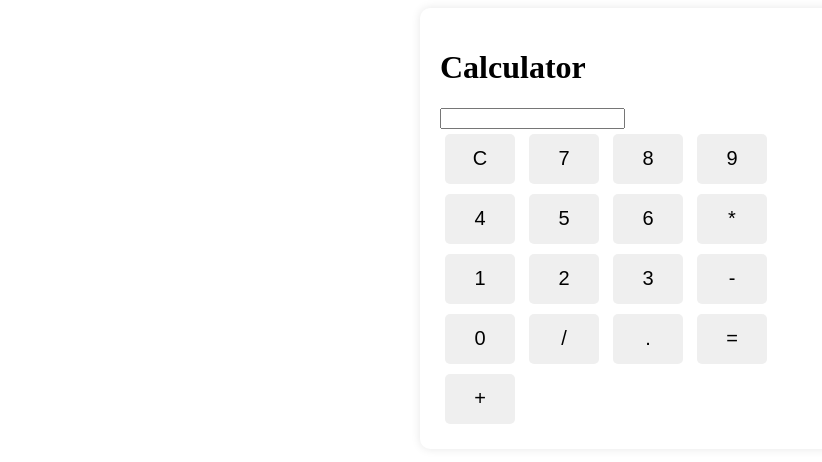
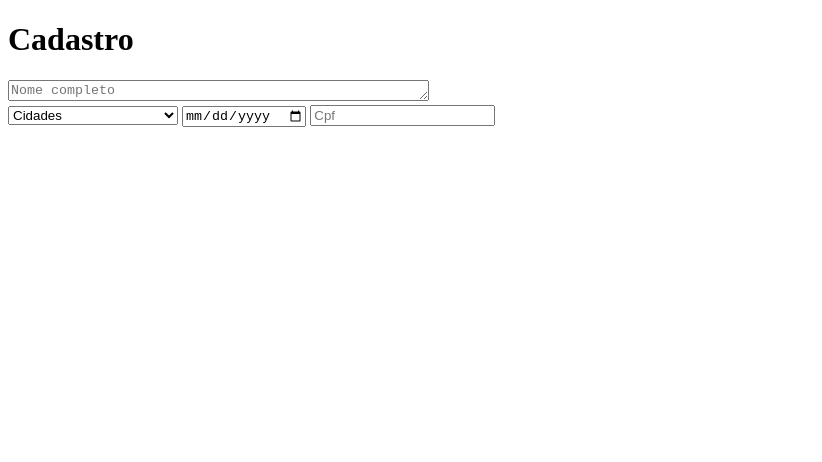
Before and after one commit to welingtonF/Sw, a plain HTML site: page index.html in a window 1280 px wide. Shown: the whole page, without its empty margins (0-822 px from the left). Drawn offline with nearby package versions, Linux system fonts and the light colour scheme.

Commit message:
Add files via upload

```diff
--- a/index.html
+++ b/index.html
@@ -2,75 +2,32 @@
 <html lang="en">
 <head>
     <meta charset="UTF-8">
+    <meta http-equiv="X-UA-Compatible" content="IE=edge">
     <meta name="viewport" content="width=device-width, initial-scale=1.0">
-    <title>Calculator</title>
-    <style>
-        /* Estilo para centralizar a calculadora */
-        .calculator {
-            width: 400px;
-            margin: 0 auto;
-            background-color: white;
-            padding: 20px;
-            border-radius: 10px;
-            box-shadow: 0 0 10px rgba(0, 0, 0, 0.1);
-        }
-
-        /* Estilo para organizar os botões em colunas */
-        .calculator button {
-            width: 70px;
-            height: 50px;
-            margin: 5px;
-            font-size: 20px;
-            border-radius: 5px;
-            border: none;
-            cursor: pointer;
-        }
-    </style>
+    <script src="js/jquery-3.6.0.min.js"></script>
+    <script src="happy.js"></script>
+    <title></title>
 </head>
 <body>
-    <div class="calculator">
-        <h1>Calculator</h1>
-        <input type="text" id="display" readonly>
-        <br>
-        <button onclick="clearDisplay()">C</button>
-        <button onclick="appendToDisplay('7')">7</button>
-        <button onclick="appendToDisplay('8')">8</button>
-        <button onclick="appendToDisplay('9')">9</button>
+    <h1>Cadastro</h1>
 
-        <br>
-        <button onclick="appendToDisplay('4')">4</button>
-        <button onclick="appendToDisplay('5')">5</button>
-        <button onclick="appendToDisplay('6')">6</button>
-        <button onclick="appendToDisplay('*')">*</button>
-        <br>
-        <button onclick="appendToDisplay('1')">1</button>
-        <button onclick="appendToDisplay('2')">2</button>
-        <button onclick="appendToDisplay('3')">3</button>
-        <button onclick="appendToDisplay('-')">-</button>
-        <br>
-        <button onclick="appendToDisplay('0')">0</button>
-        <button onclick="appendToDisplay('/')">/</button>
-        <button onclick="appendToDisplay('.')">.</button>
-        <button onclick="calculate()">=</button>
-        <button onclick="appendToDisplay('+')">+</button>
-    </div>
 
-    <script>
-        function appendToDisplay(value) {
-            document.getElementById('display').value += value;
-        }
 
-        function clearDisplay() {
-            document.getElementById('display').value = '';
-        }
+    <textarea name="Nome" id="" cols="50" rows="1" placeholder="Nome completo"></textarea>
+    <br>
+    <select name="Cidade" id="" placeholder="Cidades">
 
-        function calculate() {
-            try {
-                document.getElementById('display').value = eval(document.getElementById('display').value);
-            } catch (e) {
-                document.getElementById('display').value = 'Error';
-            }
-        }
-    </script>
+        <option value="">Cidades</option>
+        <option value="">Ribeirão Pires</option>
+        <option value="">Mauá</option>
+        <option value="">Rio Grande da Serra</option>
+        <option value="">Santo André</option>
+        <option value="">São Bernardo do Campo</option>
+        <option value="">São Caetano do Sul</option>
+        <option value="">Ferraz de Vasconcelos</option>
+    </select>
+    <input type="date">
+    <input type="text" id="cpf" name="cpf" maxlength="14" placeholder="Cpf" required>
+
 </body>
 </html>
```
Also changed, not shown: happy.js (added).
